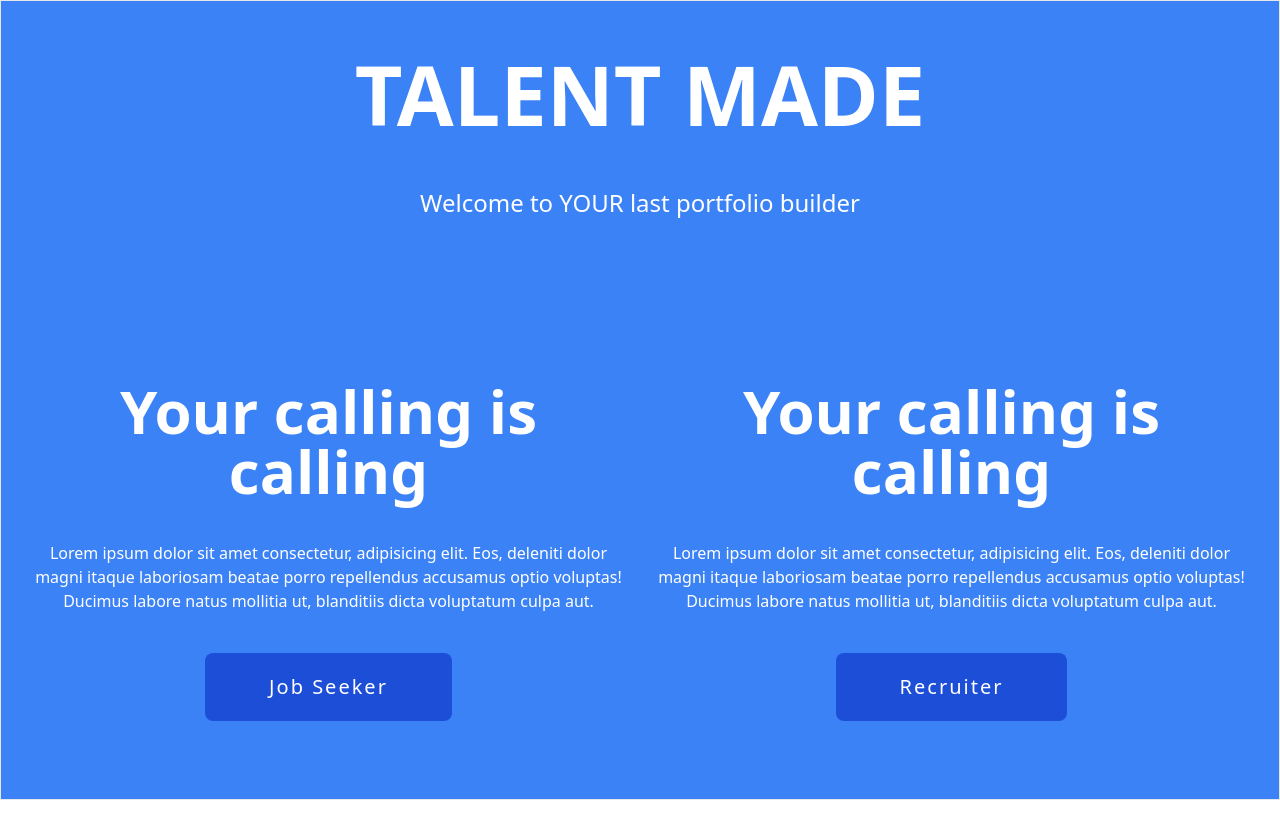
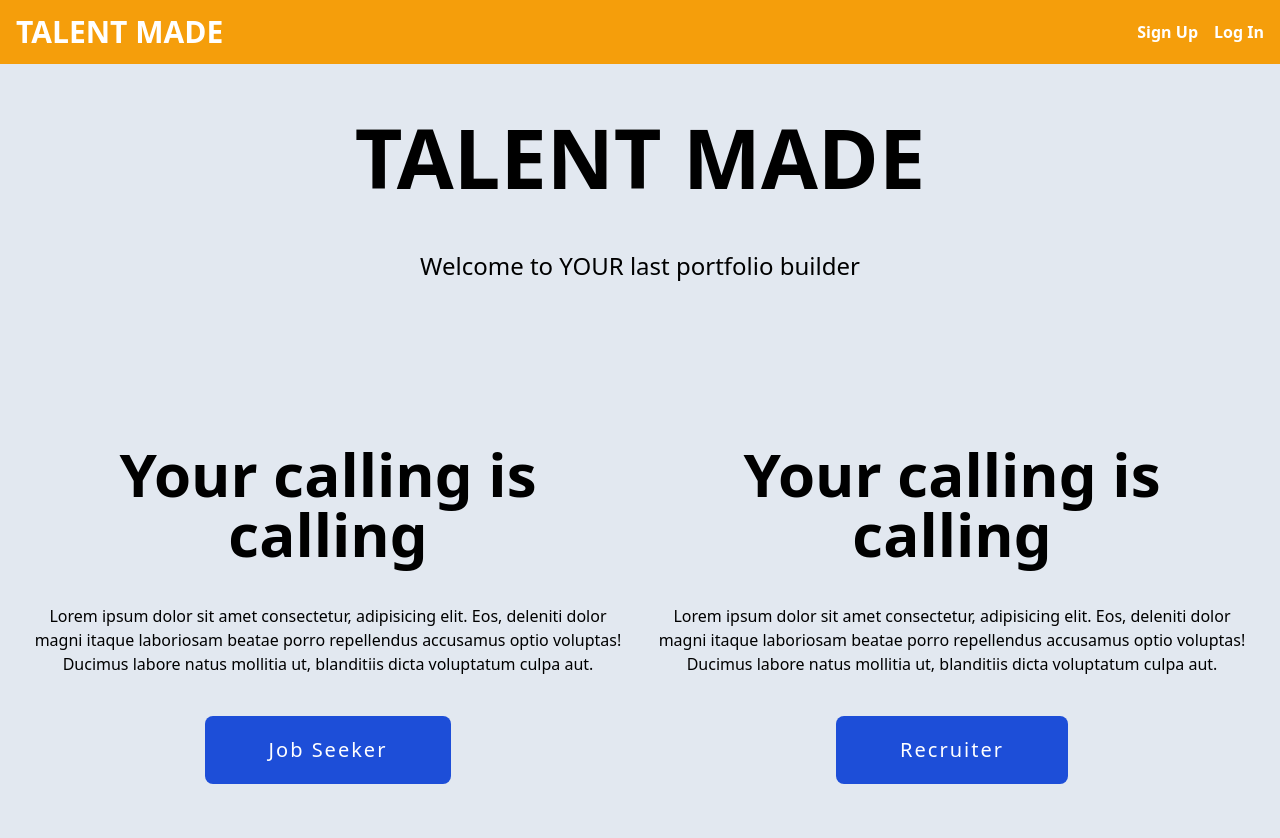
Before and after one commit to TalentMade/Talent-Made, a Next.js app: page / in a window 1280 px wide. Shown: the top 838 px of the page. Before the commit the page ends 800 px from the top, so only its background shows below. Built offline with nearby package versions, Linux system fonts and the light colour scheme.

Commit message:
added navbar

```diff
--- /dev/null
+++ b/components/navbar.component.tsx
@@ -0,0 +1,69 @@
+import * as React from 'react';
+import AppBar from '@mui/material/AppBar';
+import Box from '@mui/material/Box';
+import Toolbar from '@mui/material/Toolbar';
+import IconButton from '@mui/material/IconButton';
+import Typography from '@mui/material/Typography';
+import Menu from '@mui/material/Menu';
+import MenuIcon from '@mui/icons-material/Menu';
+import Container from '@mui/material/Container';
+import Avatar from '@mui/material/Avatar';
+import Button from '@mui/material/Button';
+import Tooltip from '@mui/material/Tooltip';
+import MenuItem from '@mui/material/MenuItem';
+import AdbIcon from '@mui/icons-material/Adb';
+import Link from 'next/link';
+
+const settings = ['Profile', 'Account', 'Dashboard', 'Logout'];
+
+function Navbar() {
+    const [anchorElNav, setAnchorElNav] = React.useState<null | HTMLElement>(null);
+
+    const handleOpenNavMenu = (event: React.MouseEvent<HTMLElement>) => {
+        setAnchorElNav(event.currentTarget);
+    }
+
+    const handleCloseNavMenu = (event: React.MouseEvent<HTMLElement>) => {
+        setAnchorElNav(null);
+    }
+
+    return (
+        <nav className='flex justify-between w-full h-16 bg-amber-500'>
+            <div className='flex ml-4 font-bold text-3xl h-full w-1/2 text-white items-center'>
+                <Link href='/'>TALENT MADE</Link>
+            </div>
+            <div className='md:flex mr-4 w-1/2 text-white font-bold items-center justify-end gap-4 hidden'>
+                <Link href='/'>Sign Up</Link>
+                <Link href='/'>Log In</Link>
+            </div>
+            <div className='flex mr-4 w-1/2 text-white font-bold items-center justify-end gap-4 md:hidden'>
+                <button onClick={handleOpenNavMenu}>
+                    <MenuIcon ></MenuIcon>
+                </button>
+                <Menu
+                    sx={{ mt: '45px' }}
+                    id="menu-appbar"
+                    anchorEl={anchorElNav}
+                    anchorOrigin={{
+                        vertical: 'top',
+                        horizontal: 'right',
+                    }}
+                    keepMounted
+                    transformOrigin={{
+                        vertical: 'top',
+                        horizontal: 'right',
+                    }}
+                    open={Boolean(anchorElNav)}
+                    onClose={handleCloseNavMenu}
+                >
+                    {settings.map((setting) => (
+                        <MenuItem key={setting} onClick={handleCloseNavMenu}>
+                            <Typography textAlign="center">{setting}</Typography>
+                        </MenuItem>
+                    ))}
+                </Menu>
+            </div>
+        </nav>
+    );
+}
+export default Navbar;
--- a/package.json
+++ b/package.json
@@ -11,6 +11,7 @@
   "dependencies": {
     "@emotion/react": "^11.10.5",
     "@emotion/styled": "^11.10.5",
+    "@mui/icons-material": "^5.10.16",
     "@mui/material": "^5.10.17",
     "@supabase/supabase-js": "^2.1.2",
     "@types/node": "18.11.11",
--- a/pages/index.tsx
+++ b/pages/index.tsx
@@ -5,14 +5,16 @@ import styles from '../styles/Home.module.css'
 import landingStyle from '../styles/landingpage.module.css'
 import { motion } from 'framer-motion'
 import { Button } from '../components/button.component'
+import Navbar from '../components/navbar.component'
 
 export default function Home() {
   return (
     <div className="h-screen">
-      <div className={`h-full border
+      <Navbar></Navbar>
+      <div className={`h-full
        p-8 flex flex-col
-       bg-blue-500
-       text-white drop-shadow-lg`} >
+        bg-slate-200
+       text-black drop-shadow-xl`} >
         <motion.div
 
           className='text-center mb-[10rem]'>
@@ -42,7 +44,7 @@ export default function Home() {
               transition={{ duration: 1 }}
               className="w-1/2">
               <p className='text-6xl mb-10 font-bold'>Your calling is calling</p>
-              <p className='mb-10'>Lorem ipsum dolor sit amet consectetur, adipisicing elit. Eos, deleniti dolor magni itaque laboriosam beatae porro repellendus accusamus optio voluptas! Ducimus labore natus mollitia ut, blanditiis dicta voluptatum culpa aut.</p>
+              <p className='mb-10 '>Lorem ipsum dolor sit amet consectetur, adipisicing elit. Eos, deleniti dolor magni itaque laboriosam beatae porro repellendus accusamus optio voluptas! Ducimus labore natus mollitia ut, blanditiis dicta voluptatum culpa aut.</p>
 
               <Button
                 className="bg-blue-700 px-16 text-xl py-5 rounded-lg text-white tracking-widest"
@@ -57,8 +59,8 @@ export default function Home() {
               animate={{ opacity: 1 }}
               transition={{ duration: 1 }}
               className="w-1/2">
-              <p className='text-6xl mb-10 font-bold'>Your calling is calling</p>
-              <p className='mb-10'>Lorem ipsum dolor sit amet consectetur, adipisicing elit. Eos, deleniti dolor magni itaque laboriosam beatae porro repellendus accusamus optio voluptas! Ducimus labore natus mollitia ut, blanditiis dicta voluptatum culpa aut.</p>
+              <p className='text-6xl mb-10 font-bold '>Your calling is calling</p>
+              <p className='mb-10 '>Lorem ipsum dolor sit amet consectetur, adipisicing elit. Eos, deleniti dolor magni itaque laboriosam beatae porro repellendus accusamus optio voluptas! Ducimus labore natus mollitia ut, blanditiis dicta voluptatum culpa aut.</p>
               <Button
                 className="bg-blue-700 px-16 text-xl py-5 rounded-lg text-white tracking-widest"
                 whileHover={{ scale: 1.1 }}
--- a/tailwind.config.js
+++ b/tailwind.config.js
@@ -7,7 +7,7 @@ module.exports = {
   theme: {
     extend: {
       backgroundImage: {
-        'landingpageimg': "url('https://media.istockphoto.com/id/1282730177/photo/human-resource-manager-looking-at-many-different-cv-resume.jpg?s=1024x1024&w=is&k=20&c=hvj3MoqnyrkKDAlsQ_J7ESx3LWKQVNau1lD47qek91E=')"
+        'landingpageimg': "url('https://media.discordapp.net/attachments/113986968223744008/1049875806249295982/pexels-photo-9830116.png')"
       }
     },
   },
```
Also changed, not shown: styles/landingpage.module.css (+14 -4 lines), public/landingpageplaceholder.png (added).
